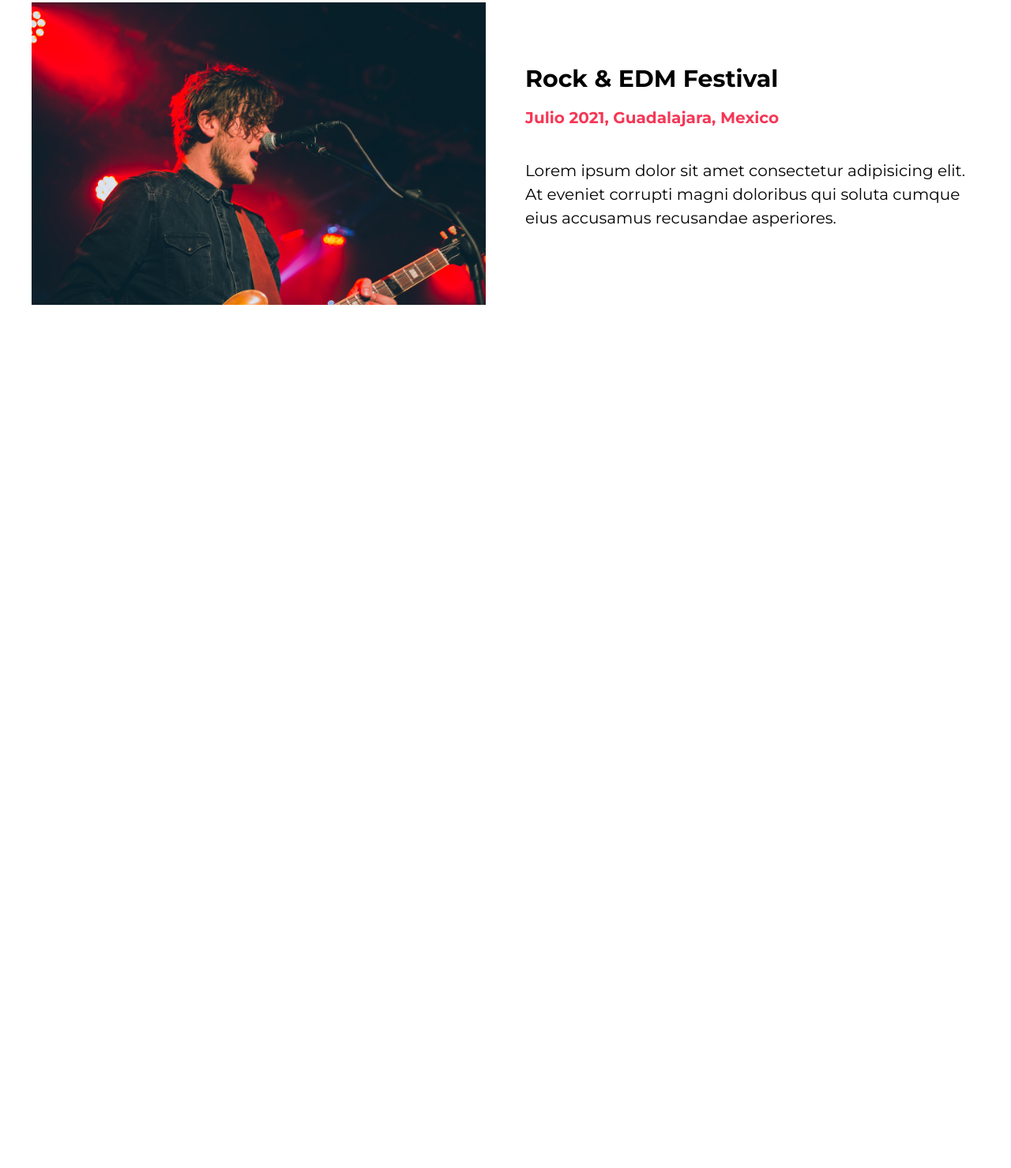
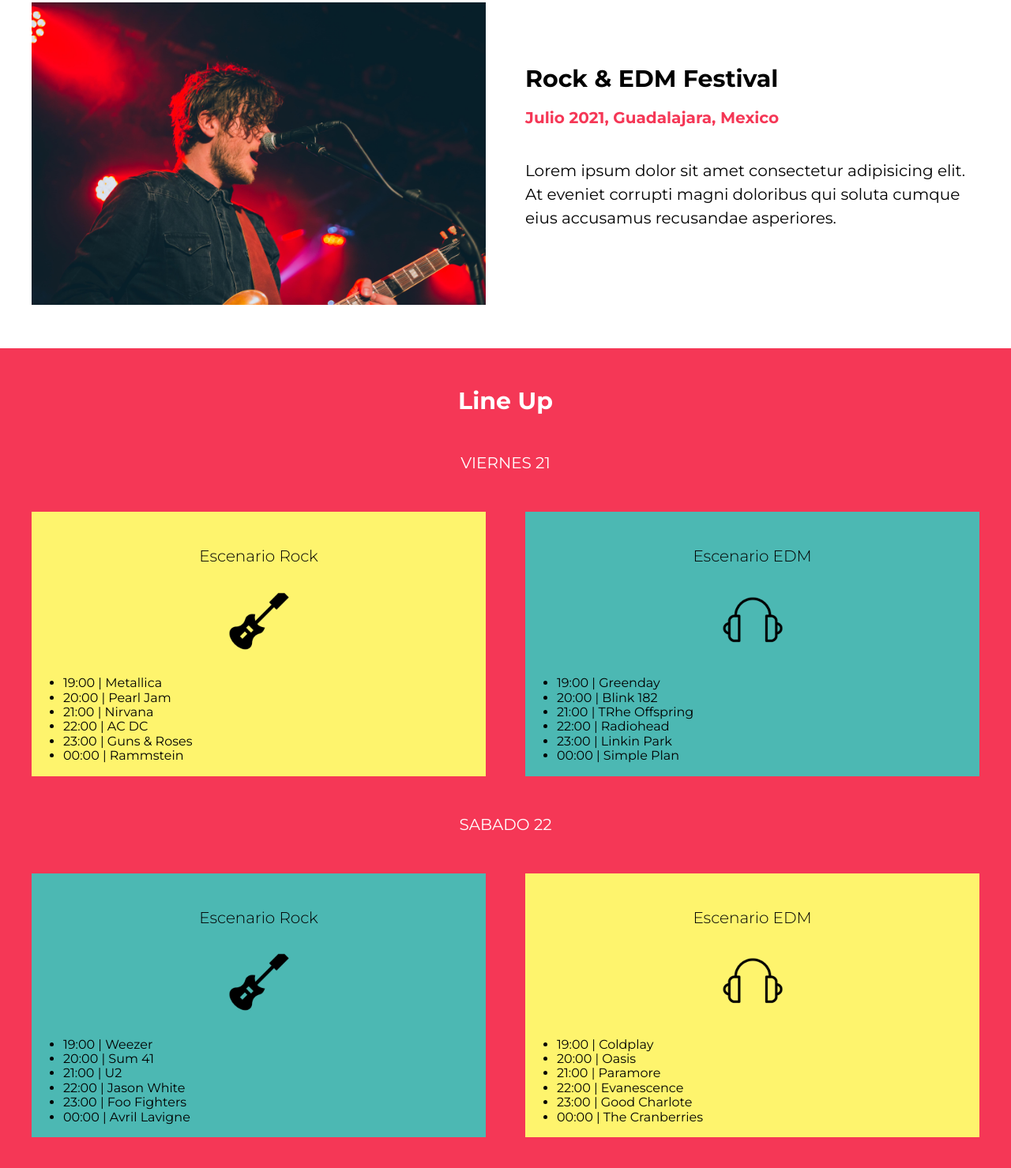
Before and after one commit to AgustinPalmaM/festival_musica, a website: page index.html in a window 1280 px wide. Shown: the part 783-2262 px from the top of the page at 79% size. Before the commit the page ends 1224 px from the top, so only its background shows below. Drawn offline with Linux system fonts and the light colour scheme.

Commit message:
added _lineup to layout and _utilidades to base

```diff
--- a/index.html
+++ b/index.html
@@ -52,6 +52,64 @@
             <p class="texto">Lorem ipsum dolor sit amet consectetur adipisicing elit. At eveniet corrupti magni doloribus qui soluta cumque eius accusamus recusandae asperiores.</p>
         </div>
     </div>
+
+    <section class="lineup">
+        <h3>Line Up</h3>
+
+        <p class="dia">Viernes 21</p>
+
+        <div class="escenarios-contenedor contenedor">
+            <div class="escenario rock bg-amarillo">
+                <p class="nombre-escenario">Escenario Rock</p>
+                <ul class="calendario">
+                    <li>19:00 | <span>Metallica</span></li>
+                    <li>20:00 | <span>Pearl Jam</span></li>
+                    <li>21:00 | <span>Nirvana</span></li>
+                    <li>22:00 | <span>AC DC</span></li>
+                    <li>23:00 | <span>Guns & Roses</span></li>
+                    <li>00:00 | <span>Rammstein</span></li>
+                </ul>
+            </div>
+            <div class="escenario edm bg-verde">
+                <p class="nombre-escenario">Escenario EDM</p>
+                <ul class="calendario">
+                    <li>19:00 | <span>Greenday</span></li>
+                    <li>20:00 | <span>Blink 182</span></li>
+                    <li>21:00 | <span>TRhe Offspring</span></li>
+                    <li>22:00 | <span>Radiohead</span></li>
+                    <li>23:00 | <span>Linkin Park</span></li>
+                    <li>00:00 | <span>Simple Plan</span></li>
+                </ul>
+            </div>
+        </div>
+
+        <p class="dia">Sabado 22</p>
+        <div class="escenarios-contenedor contenedor">
+            <div class="escenario rock bg-verde">
+                <p class="nombre-escenario">Escenario Rock</p>
+                <ul class="calendario">
+                    <li>19:00 | <span>Weezer</span></li>
+                    <li>20:00 | <span>Sum 41</span></li>
+                    <li>21:00 | <span>U2</span></li>
+                    <li>22:00 | <span>Jason White</span></li>
+                    <li>23:00 | <span>Foo Fighters</span></li>
+                    <li>00:00 | <span>Avril Lavigne</span></li>
+                </ul>
+            </div>
+            <div class="escenario edm bg-amarillo">
+                <p class="nombre-escenario">Escenario EDM</p>
+                <ul class="calendario">
+                    <li>19:00 | <span>Coldplay</span></li>
+                    <li>20:00 | <span>Oasis</span></li>
+                    <li>21:00 | <span>Paramore</span></li>
+                    <li>22:00 | <span>Evanescence</span></li>
+                    <li>23:00 | <span>Good Charlote</span></li>
+                    <li>00:00 | <span>The Cranberries</span></li>
+                </ul>
+            </div>
+        </div>
+
+    </section>
 </body>
 
 </html>
--- a/src/scss/app.scss
+++ b/src/scss/app.scss
@@ -6,3 +6,5 @@
 @import "layout/header";
 @import "layout/video";
 @import "layout/festival";
+@import "layout/lineup";
+@import "base/utilidades";
--- /dev/null
+++ b/src/scss/base/_utilidades.scss
@@ -0,0 +1,7 @@
+.bg-verde {
+    background-color: $verde;
+}
+
+.bg-amarillo {
+    background-color: $amarillo;
+}
--- /dev/null
+++ b/src/scss/layout/_lineup.scss
@@ -0,0 +1,49 @@
+.lineup {
+    background-color: $rosa;
+    padding: $separacion 0;
+    h3,
+    p {
+        text-align: center;
+        color: $blanco;
+    }
+    .dia {
+        text-transform: uppercase;
+        margin: $separacion 0;
+    }
+}
+
+.escenarios-contenedor {
+    @include tablet {
+        @include grid(2, $separacion);
+    }
+    .escenario {
+        padding-top: $separacion / 2;
+    }
+    .nombre-escenario {
+        color: $negro;
+        font-size: 2rem;
+        font-weight: $delgada;
+        &::after {
+            content: "";
+            width: 20rem;
+            height: 10rem;
+            display: block;
+            margin: 2rem auto 0 auto;
+            background-size: 15rem;
+            background-repeat: no-repeat;
+            background-position: center center;
+        }
+    }
+}
+
+.edm .nombre-escenario {
+    &:after {
+        background-image: url(/build/img/icono_edm.png);
+    }
+}
+
+.rock .nombre-escenario {
+    &:after {
+        background-image: url(/build/img/icono_rock.png);
+    }
+}
```
Also changed, not shown: build/css/app.css.
